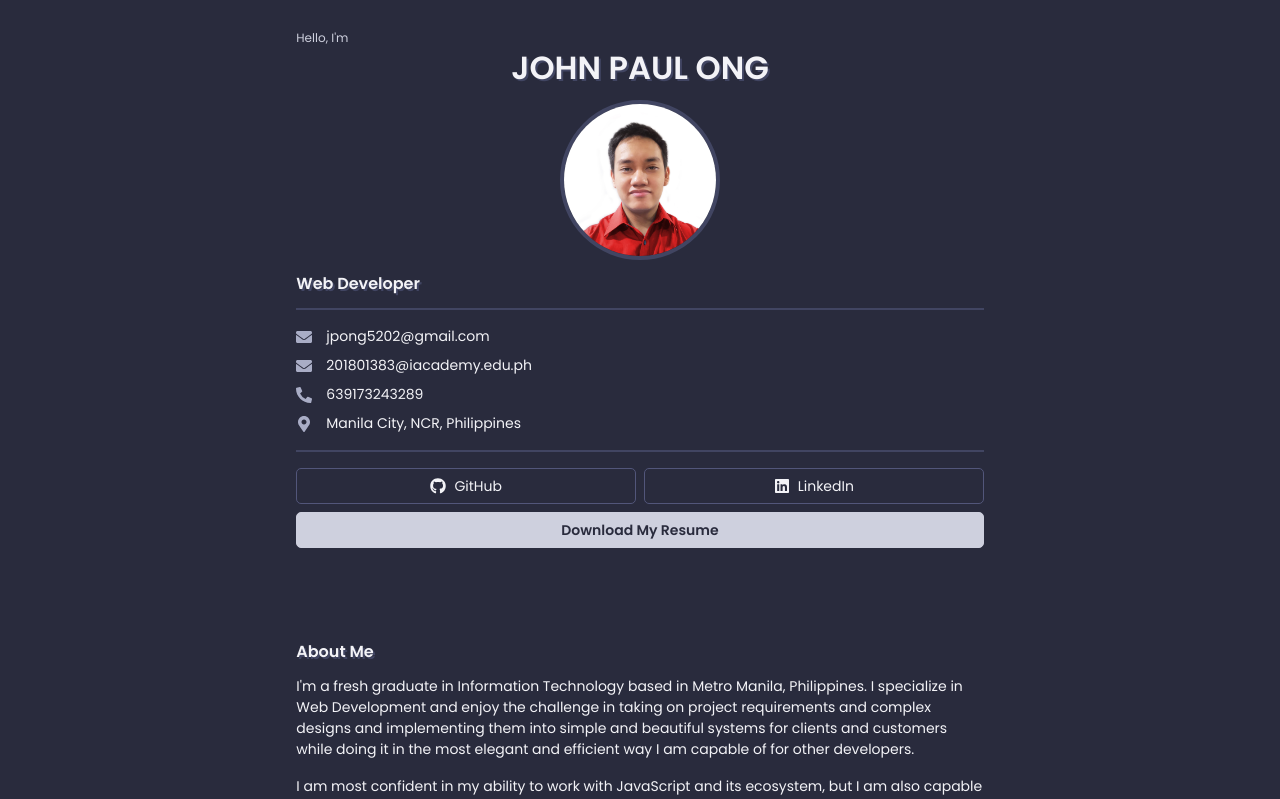
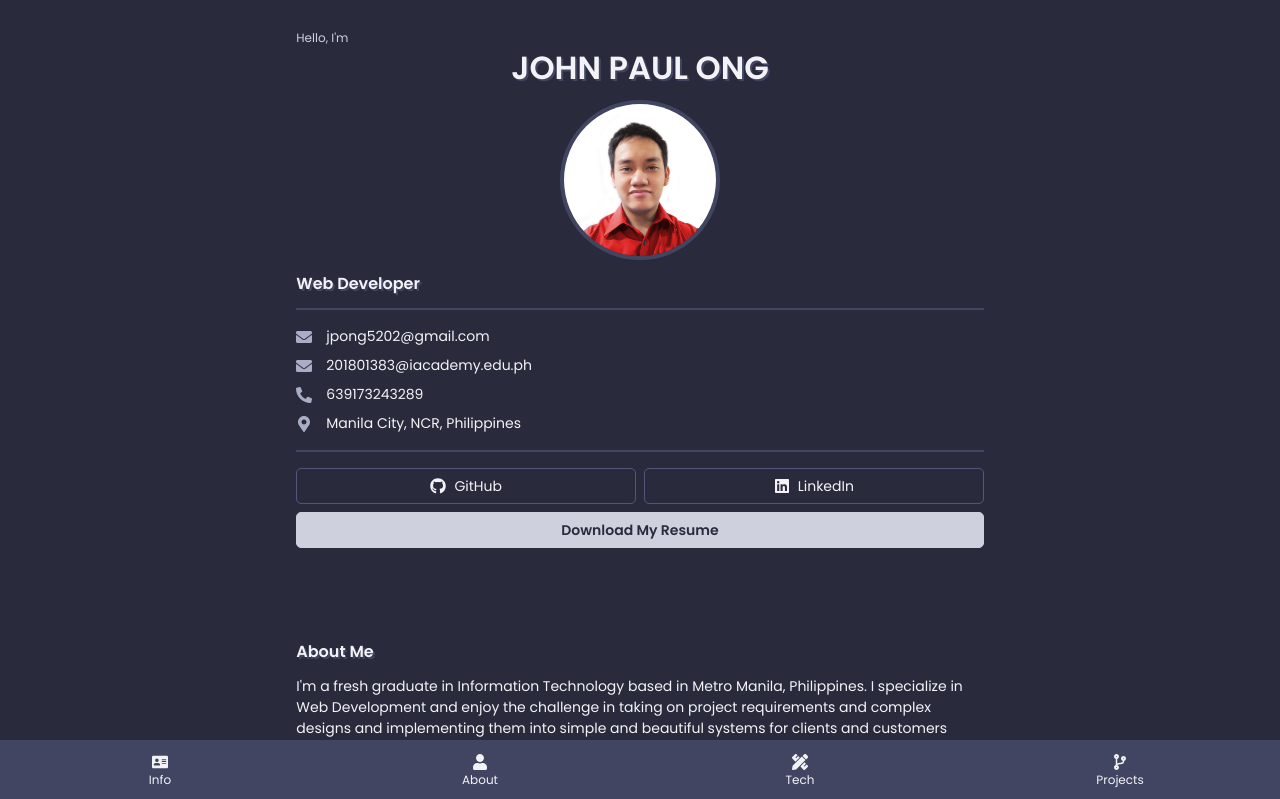
Before and after one commit to jp-ong/portfolio, a Next.js app: page / in a window 1280 px wide. Shown: the top 799 px of the page. Built offline with nearby package versions, Linux system fonts and the light colour scheme.

Commit message:
Add Navbar

```diff
--- a/src/components/AboutSection/AboutSection.tsx
+++ b/src/components/AboutSection/AboutSection.tsx
@@ -1,6 +1,6 @@
 const AboutSection = () => {
   return (
-    <section>
+    <section id="about">
       <h1>About Me</h1>
       <p>
         I'm a fresh graduate in Information Technology based in Metro Manila,
--- a/src/components/InfoSection/InfoSection.tsx
+++ b/src/components/InfoSection/InfoSection.tsx
@@ -9,7 +9,7 @@ import { LinkedInIcon } from "../icons/LinkedInIcon";
 
 const InfoSection = () => {
   return (
-    <section>
+    <section id="info">
       <div className={styles.panel}>
         <h1 className={styles.greeting}>
           <small>Hello, I'm</small>
--- a/src/components/Layout/Layout.tsx
+++ b/src/components/Layout/Layout.tsx
@@ -1,4 +1,5 @@
 import Head from "next/head";
+import Navbar from "../Navbar";
 
 type Props = {
   children?: React.ReactNode;
@@ -16,6 +17,7 @@ const Layout: React.FC<Props> = ({ children }) => {
         <meta name="viewport" content="width=device-width, initial-scale=1" />
         <link rel="icon" href="/favicon.ico" />
       </Head>
+      <Navbar />
       <main>{children}</main>
     </>
   );
--- /dev/null
+++ b/src/components/Navbar/Navbar.module.scss
@@ -0,0 +1,29 @@
+nav.nav {
+  height: 3.75rem;
+
+  position: fixed;
+  bottom: 0;
+  left: 0;
+  right: 0;
+
+  background: var(--c-dark-2);
+
+  display: flex;
+  flex-flow: row nowrap;
+  z-index: 1;
+}
+
+a.link {
+  width: 100%;
+
+  display: flex;
+  flex-flow: column nowrap;
+  align-items: center;
+  justify-content: center;
+  gap: 0.25rem;
+
+  & > span {
+    font-size: 0.75rem;
+    line-height: 100%;
+  }
+}
--- /dev/null
+++ b/src/components/Navbar/Navbar.tsx
@@ -0,0 +1,34 @@
+import Link from "next/link";
+import { AddressCardIcon } from "../icons/AddressCardIcon";
+import { CodeBranchIcon } from "../icons/CodeBranchIcon";
+import { PencilRulerIcon } from "../icons/PencilRulerIcon";
+import { UserIcon } from "../icons/UserIcon";
+import styles from "./Navbar.module.scss";
+
+const Navbar = () => {
+  return (
+    <nav className={styles.nav}>
+      <Navlink icon={<AddressCardIcon />} label="Info" href="#info" />
+      <Navlink icon={<UserIcon />} label="About" href="#about" />
+      <Navlink icon={<PencilRulerIcon />} label="Tech" href="#techs" />
+      <Navlink icon={<CodeBranchIcon />} label="Projects" href="#projects" />
+    </nav>
+  );
+};
+
+type NavlinkProps = {
+  href: string;
+  icon: React.ReactNode;
+  label: string;
+};
+
+const Navlink: React.FC<NavlinkProps> = ({ href, icon, label }) => {
+  return (
+    <Link className={styles.link} href={href}>
+      {icon}
+      <span>{label}</span>
+    </Link>
+  );
+};
+
+export default Navbar;
--- /dev/null
+++ b/src/components/Navbar/index.tsx
@@ -0,0 +1 @@
+export { default } from "./Navbar";
--- a/src/components/ProjectsSection/ProjectsSection.tsx
+++ b/src/components/ProjectsSection/ProjectsSection.tsx
@@ -61,7 +61,7 @@ const ProjectsSection = () => {
     },
   ];
   return (
-    <section>
+    <section id="projects">
       <h1>Projects</h1>
       {projects.map((project, i) => (
         <Project {...project} key={project.repo} id={i + 1} />
--- a/src/components/TechsSection/TechsSection.tsx
+++ b/src/components/TechsSection/TechsSection.tsx
@@ -20,7 +20,7 @@ const TechsSection = () => {
     { label: "Figma", src: "figma" },
   ];
   return (
-    <section>
+    <section id="techs">
       <h1>Tech Stack</h1>
       <div className={styles.techs}>
         {techs.map((tech) => (
--- a/src/styles/_globals.scss
+++ b/src/styles/_globals.scss
@@ -30,7 +30,7 @@
 
 html {
   font-size: 16px;
-  scroll-behavior: smooth;
+  scroll-behavior: smooth !important;
 }
 
 body {
```
